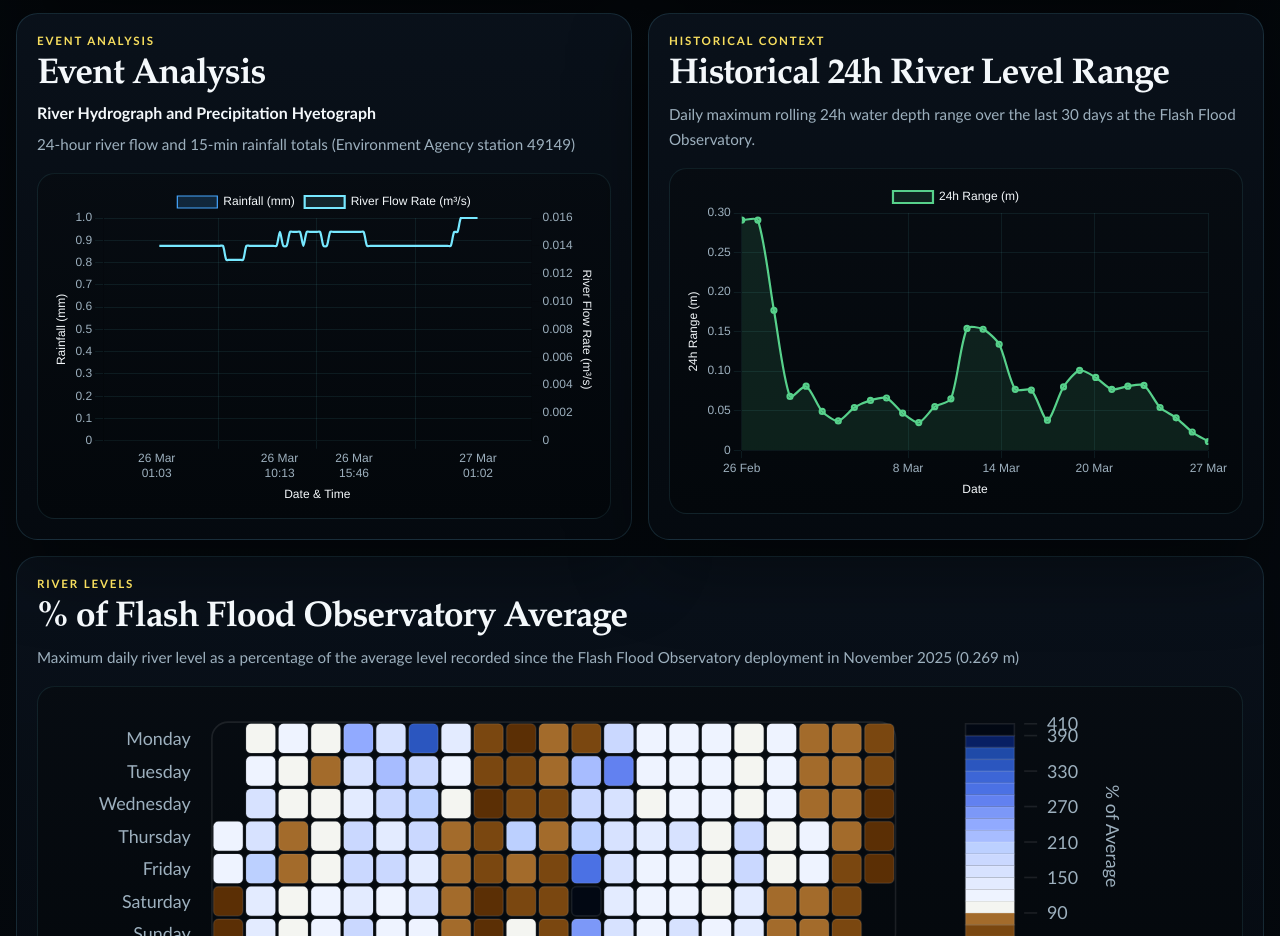
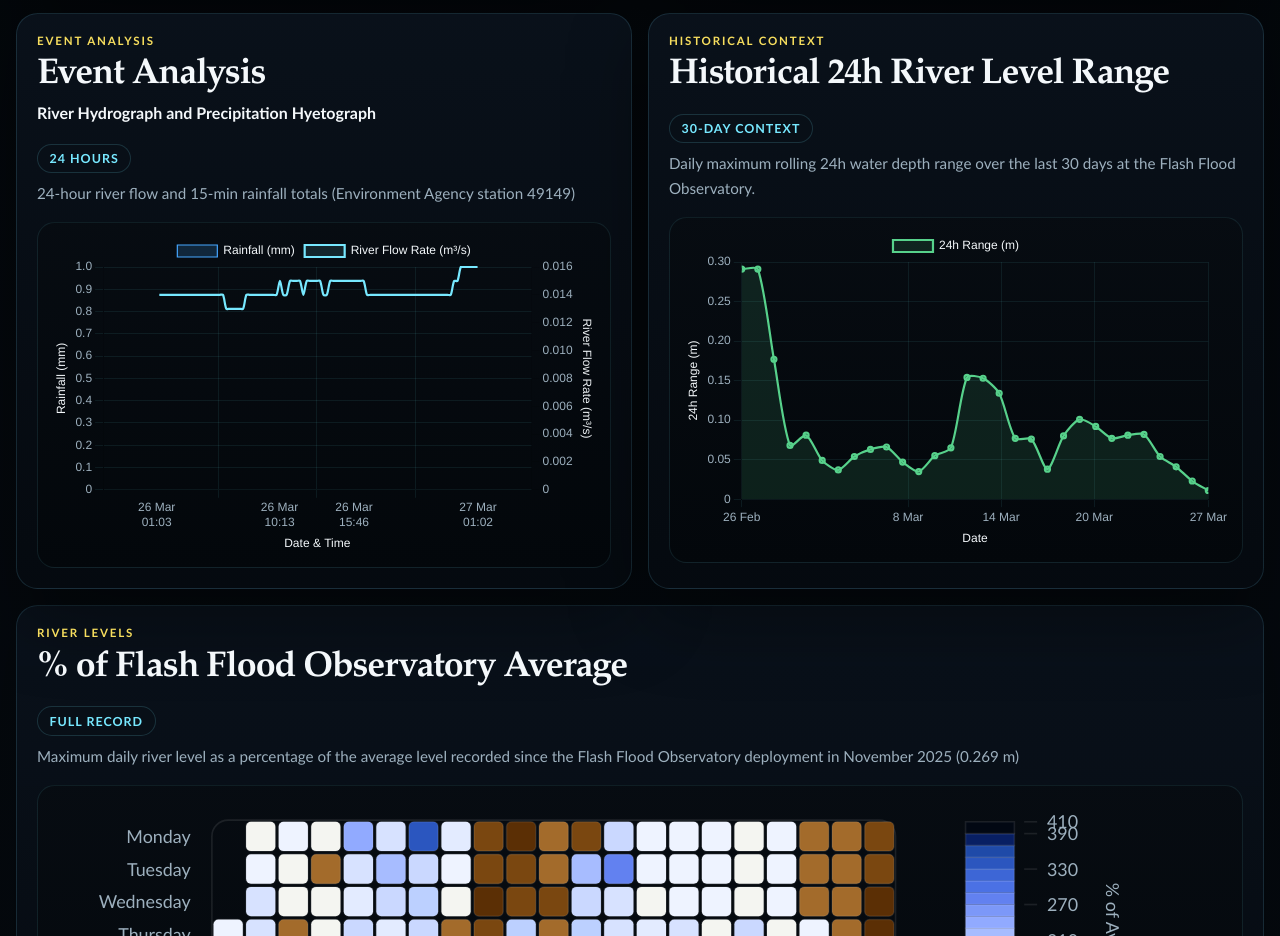
Before and after one commit to orfeasa/flashfloodobservatory.com, a plain HTML site: page public/index.html in a window 1280 px wide. Shown: the part 1424-2360 px from the top of the page. Drawn offline with nearby package versions, Linux system fonts and the light colour scheme.

Commit message:
Add analysis panel context chips

```diff
--- a/public/app.js
+++ b/public/app.js
@@ -251,6 +251,15 @@ function renderAnalysisPanels() {
 
   renderPanelCopy("response", responsePanel);
   renderPanelCopy("historicalRange", historicalRangePanel);
+  renderContextChip("responseContextChip", currentWindowLabel());
+  renderContextChip(
+    "historicalRangeContextChip",
+    historicalRangePanel.window_days ? `${historicalRangePanel.window_days}-day context` : "Historical context"
+  );
+  renderContextChip(
+    "levelHeatmapContextChip",
+    levelHeatmapPanel.deployment_label ? "Full record" : "Historical context"
+  );
   applyAnalysisVisibility(responsePanel, historicalRangePanel, rainfallPanel);
   renderResponseChart(responsePanel, rainfallPanel, reportingWindow);
   renderHistoricalRangeChart(historicalRangePanel);
@@ -281,6 +290,21 @@ function renderPanelCopy(prefix, panel) {
   text(`${prefix}Title`, panel.title || "");
   text(`${prefix}Subtitle`, panel.subtitle || "");
   text(`${prefix}Description`, panel.description || "");
+}
+
+function renderContextChip(elementId, value) {
+  const element = document.getElementById(elementId);
+  if (!element) {
+    return;
+  }
+
+  element.textContent = value || "";
+  element.hidden = !value;
+}
+
+function currentWindowLabel() {
+  const option = timeWindowState?.options?.find((item) => item.id === selectedTimeWindowId);
+  return option?.label || fallbackWindowOption.label;
 }
 
 function applyPanelVisibility(rainfallPanel, depthPanel) {
--- a/public/index.html
+++ b/public/index.html
@@ -81,6 +81,7 @@
             <p class="panel-label" id="responseEyebrow">Event Analysis</p>
             <h2 id="responseTitle">Event Analysis</h2>
             <p class="panel-subtitle" id="responseSubtitle">River Hydrograph and Precipitation Hyetograph</p>
+            <p class="panel-context-chip" id="responseContextChip"></p>
             <p class="panel-copy" id="responseDescription"></p>
           </div>
           <div class="chart-frame">
@@ -93,6 +94,7 @@
           <div class="panel-head">
             <p class="panel-label" id="historicalRangeEyebrow">Historical Context</p>
             <h2 id="historicalRangeTitle">Historical 24h River Level Range</h2>
+            <p class="panel-context-chip" id="historicalRangeContextChip"></p>
             <p class="panel-copy" id="historicalRangeDescription"></p>
           </div>
           <div class="chart-frame">
@@ -106,6 +108,7 @@
         <div class="panel-head panel-head--heatmap">
           <p class="panel-label" id="levelHeatmapEyebrow">River Levels</p>
           <h2 id="levelHeatmapTitle">% of Flash Flood Observatory Average</h2>
+          <p class="panel-context-chip" id="levelHeatmapContextChip"></p>
           <p class="panel-copy" id="levelHeatmapDescription"></p>
           <p class="heatmap-average" id="levelHeatmapAverage"></p>
         </div>
--- a/public/styles.css
+++ b/public/styles.css
@@ -206,6 +206,22 @@ h2 {
 .footer-copy p {
   color: var(--muted);
   line-height: 1.65;
+}
+
+.panel-context-chip {
+  display: inline-flex;
+  align-items: center;
+  width: fit-content;
+  margin: 0.9rem 0 0;
+  padding: 0.38rem 0.72rem;
+  border: 1px solid rgba(119, 232, 255, 0.16);
+  border-radius: 999px;
+  background: rgba(9, 16, 24, 0.72);
+  color: var(--cyan);
+  font-size: 0.78rem;
+  font-weight: 700;
+  letter-spacing: 0.08em;
+  text-transform: uppercase;
 }
 
 .lede {
```
